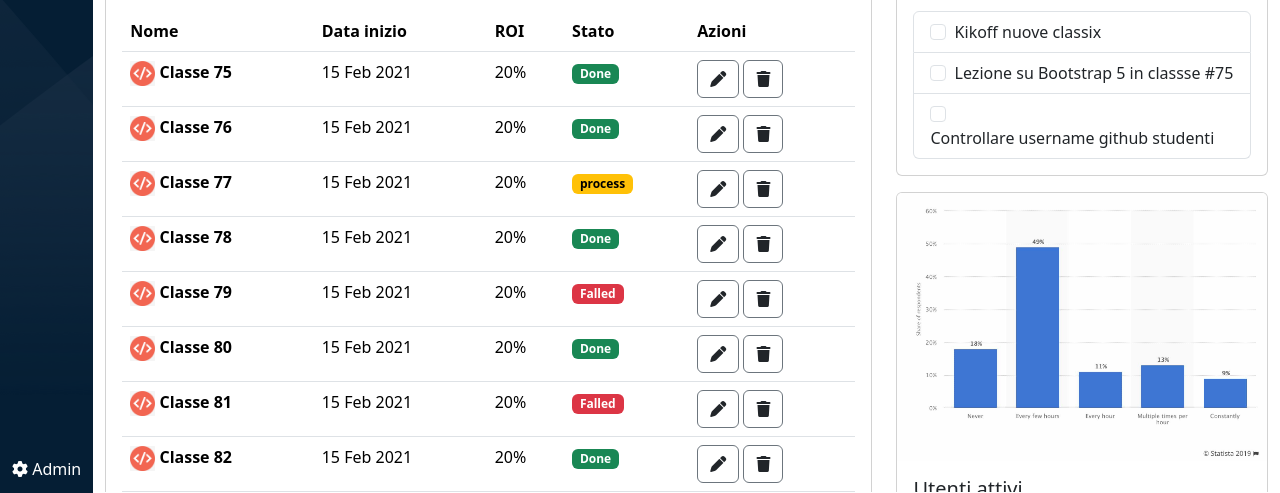
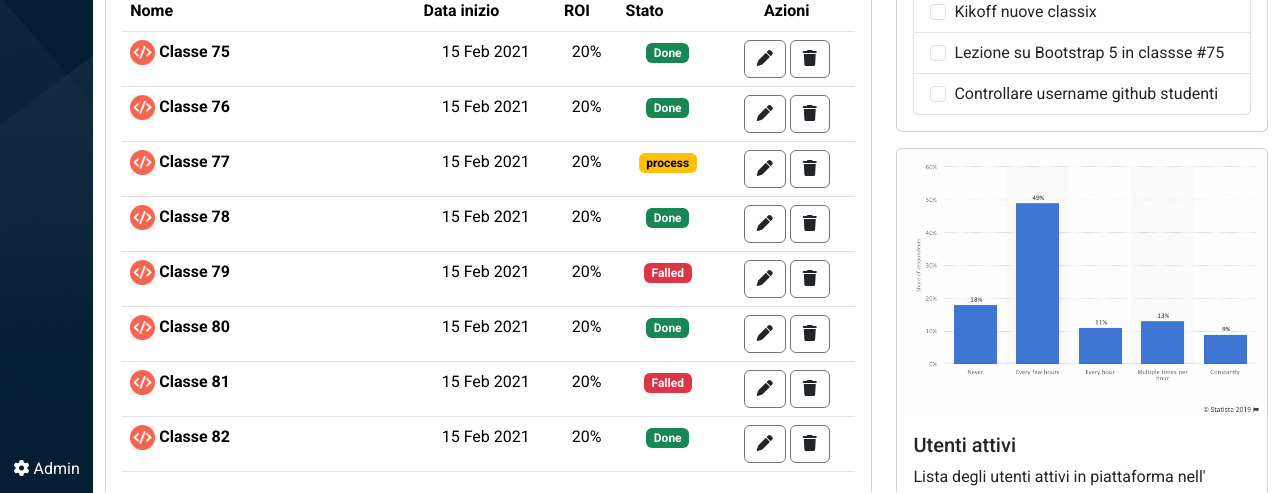
Before and after one commit to AndreaGhidara/html-css-bootstrap-dashboard, a plain HTML site: page index.html in a window 1280 px wide. Shown: the part 315-808 px from the top of the page. Drawn offline with nearby package versions, Linux system fonts and the light colour scheme.

Commit message:
fix table add google fonts

```diff
--- a/assets/css/style.css
+++ b/assets/css/style.css
@@ -9,8 +9,8 @@
 
 body{
     overflow-y: hidden;
+    font-family: 'Roboto', sans-serif;
 }
-
 
 /* background */
 .BG_serchbar{
@@ -42,6 +42,17 @@ body{
     height: calc(100vh - 55px);
 }
 
+.table tr th:first-child{
+    width: 40%;
+}
+
+.table tr th:last-child{
+    text-align: center;
+}
+
+.table tr td{
+    text-align: center;
+}
 
 /* Effect Hover*/
 .navbar-nav .nav-link:hover{
--- a/index.html
+++ b/index.html
@@ -11,6 +11,10 @@
     <!-- style -->
     <link rel="stylesheet" href="./assets/css/style.css">
     <script src='https://kit.fontawesome.com/904cc76917.js' crossorigin='anonymous'></script>
+    <!-- google-font -->
+    <link rel="preconnect" href="https://fonts.googleapis.com">
+    <link rel="preconnect" href="https://fonts.gstatic.com" crossorigin>
+    <link href="https://fonts.googleapis.com/css2?family=Roboto:wght@100;300;400;500;700;900&display=swap" rel="stylesheet">
 </head>
 
 <body>
@@ -192,7 +196,7 @@
                                     <table class="table">
                                         <thead>
                                             <tr>
-                                                <th scope="col text-start">Nome</th>
+                                                <th scope="col">Nome</th>
                                                 <th class="d-none d-md-table-cell" scope="col">Data inizio</th>
                                                 <th class="d-none d-md-table-cell" scope="col">ROI</th>
                                                 <th scope="col">Stato</th>
```
